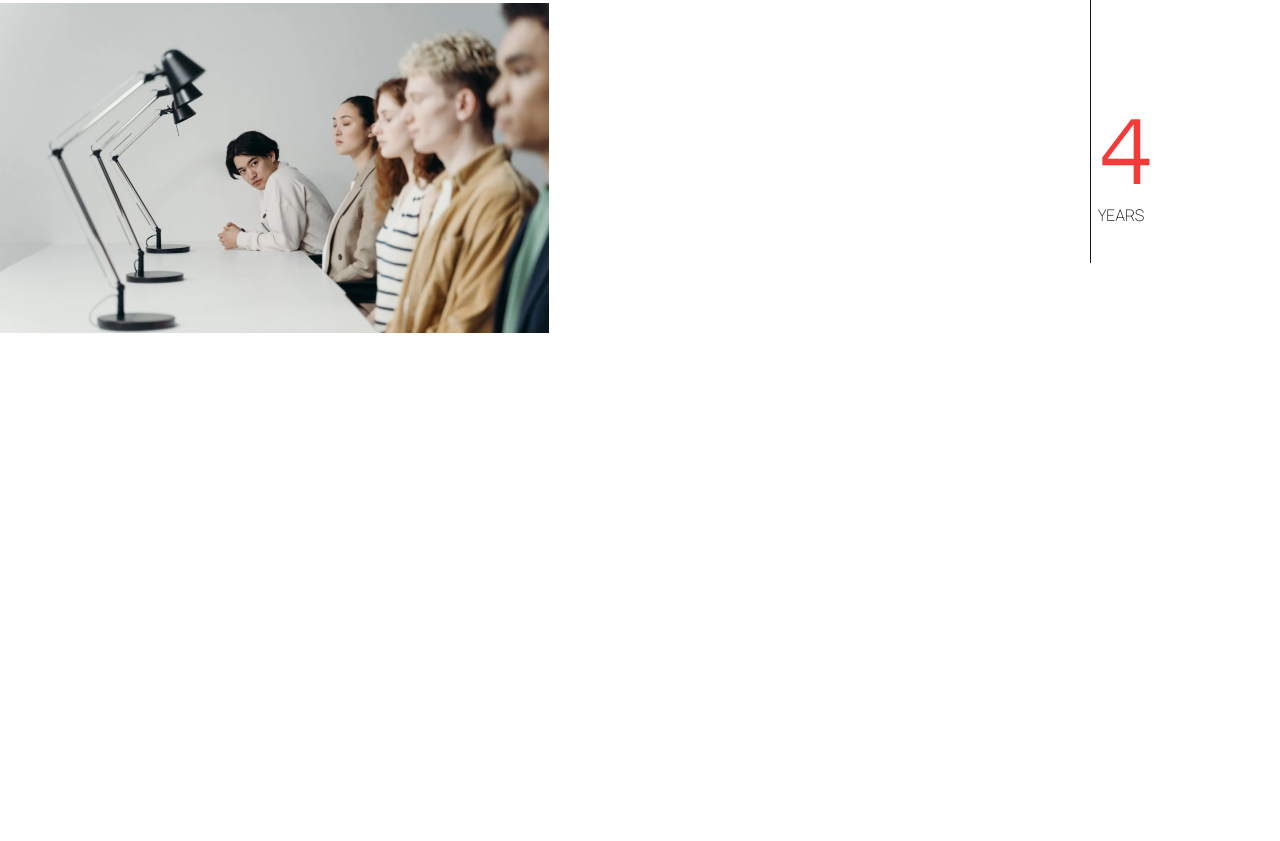
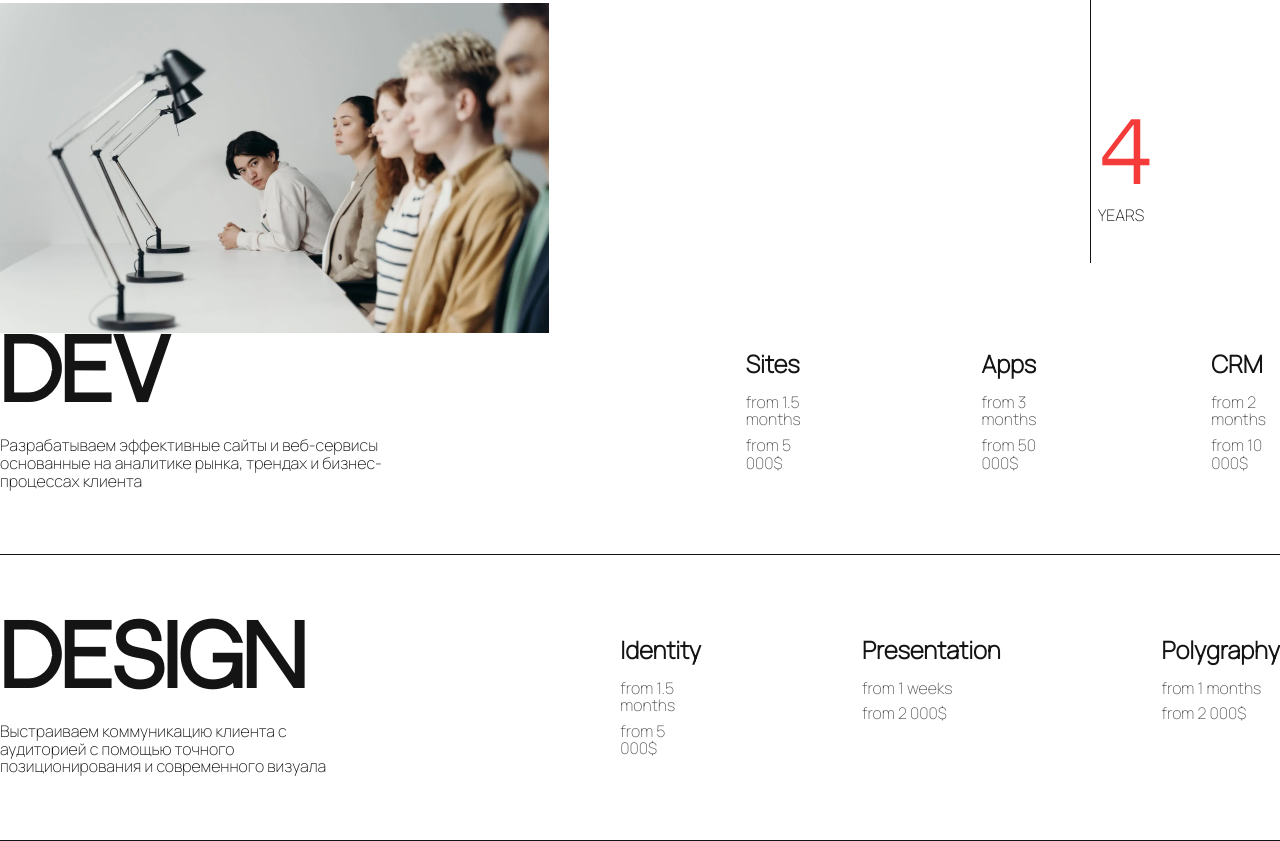
Before and after one commit to FatykovKirill/IskraTest, a website built with webpack: page index.html in a window 1280 px wide. Shown: the part 472-1313 px from the top of the page. Before the commit the page ends 836 px from the top, so only its background shows below. Built offline with nearby package versions, Linux system fonts and the light colour scheme.

Commit message:
Add section advantages

```diff
--- a/index.html
+++ b/index.html
@@ -46,6 +46,74 @@
             </div>
         </div>
     </header>
+
+    <footer>
+        <div class="container">
+            <section class="advantages">
+                <div class="advantages__item">
+                    <div class="advantages__header">
+                        <h2 class="advantages__title h2">dev</h2>
+                        <p class="advantages__text text">Разрабатываем эффективные сайты и веб-сервисы основанные
+                            на аналитике рынка, трендах и бизнес-процессах клиента</p>
+                    </div>
+                    <div class="advantages___body">
+                        <div class="advantages__list">
+                            <h6 class="advantages__list-title h6">Sites</h6>
+                            <ul class="advantages__list-items">
+                                <li class="advantages__list-item text">from 1.5 months</li>
+                                <li class="advantages__list-item text">from 5 000$</li>
+                            </ul>
+                        </div>
+                        <div class="advantages__list">
+                            <h6 class="advantages__list-title h6">Apps</h6>
+                            <ul class="advantages__list-items">
+                                <li class="advantages__list-item text">from 3 months</li>
+                                <li class="advantages__list-item text">from 50 000$</li>
+                            </ul>
+                        </div>
+                        <div class="advantages__list">
+                            <h6 class="advantages__list-title h6">CRM</h6>
+                            <ul class="advantages__list-items">
+                                <li class="advantages__list-item text">from 2 months</li>
+                                <li class="advantages__list-item text">from 10 000$</li>
+                            </ul>
+                        </div>
+                    </div>
+                </div>
+                <div class="advantages__item">
+                    <div class="advantages__header">
+                        <h2 class="advantages__title h2">design</h2>
+                        <p class="advantages__text text">Выстраиваем коммуникацию клиента с аудиторией с помощью
+                            точного
+                            позиционирования и современного визуала</p>
+                    </div>
+                    <div class="advantages___body">
+                        <div class="advantages__list">
+                            <h6 class="advantages__list-title h6">Identity</h6>
+                            <ul class="advantages__list-items">
+                                <li class="advantages__list-item text">from 1.5 months</li>
+                                <li class="advantages__list-item text">from 5 000$</li>
+                            </ul>
+                        </div>
+                        <div class="advantages__list">
+                            <h6 class="advantages__list-title h6">Presentation</h6>
+                            <ul class="advantages__list-items">
+                                <li class="advantages__list-item text">from 1 weeks</li>
+                                <li class="advantages__list-item text">from 2 000$</li>
+                            </ul>
+                        </div>
+                        <div class="advantages__list">
+                            <h6 class="advantages__list-title h6">Polygraphy</h6>
+                            <ul class="advantages__list-items">
+                                <li class="advantages__list-item text">from 1 months</li>
+                                <li class="advantages__list-item text">from 2 000$</li>
+                            </ul>
+                        </div>
+                    </div>
+                </div>
+            </section>
+        </div>
+    </footer>
 </body>
 
 <script>
--- a/src/style/core/_typography.scss
+++ b/src/style/core/_typography.scss
@@ -12,6 +12,12 @@
 	line-height: 110%;
 }
 
+.h6 {
+	font-family: 'Manrope';
+	font-size: $font-size-h6;
+	line-height: 110%;
+}
+
 .text {
 	font-family: 'Manrope';
 	font-size: $font-size-text;
--- /dev/null
+++ b/src/style/layout/_advantages.scss
@@ -0,0 +1,46 @@
+.advantages {
+	display: flex;
+	flex-direction: column;
+	gap: 64px;
+}
+
+.advantages__item {
+	padding-bottom: 64px;
+	border-bottom: 1px solid $color-black;
+	display: flex;
+	align-items: center;
+	gap: 288px;
+}
+
+.advantages__header {
+	display: flex;
+	flex-direction: column;
+	gap: 16px;
+	width: 548px;
+}
+
+.advantages__text {
+	color: $color-black
+}
+
+.advantages___body {
+	display: flex;
+	gap: 161px;
+}
+
+.advantages__list {
+	display: flex;
+	flex-direction: column;
+	gap: 16px;
+}
+
+.advantages__list-items {
+	list-style-type: none;
+	display: flex;
+	flex-direction: column;
+	gap: 8px;
+}
+
+.advantages__list-item {
+	color: $color-dark-grey;
+}
--- a/src/style/layout/_header.scss
+++ b/src/style/layout/_header.scss
@@ -30,6 +30,7 @@
 	display: flex;
 	flex-direction: column;
 	gap: 8px;
+	color: $color-black;
 }
 
 .header__statistic {
@@ -92,4 +93,5 @@
 
 .header__statistic-name {
 	text-transform: uppercase;
+	color: $color-black;
 }
--- a/src/style/layout/_index.scss
+++ b/src/style/layout/_index.scss
@@ -1,2 +1,3 @@
 @import 'body';
 @import './header';
+@import './advantages';
```
